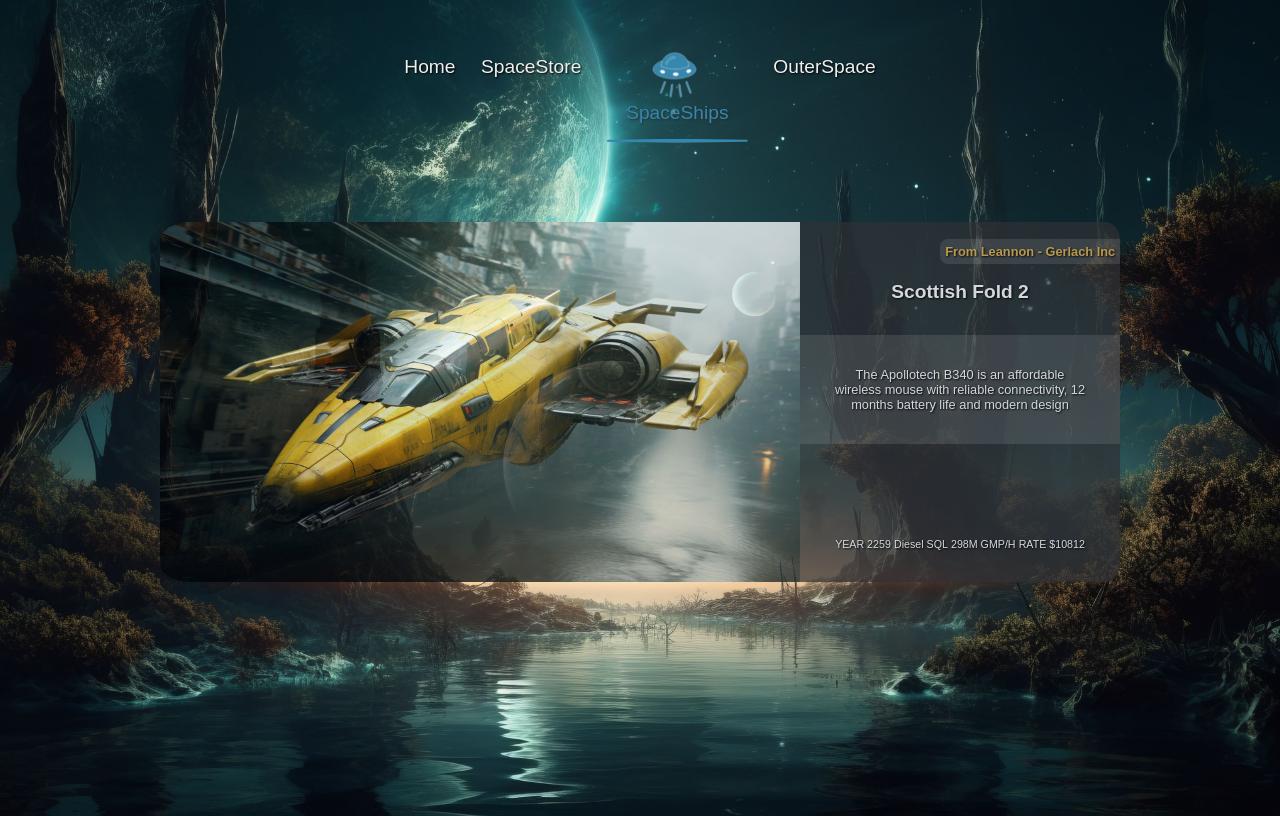
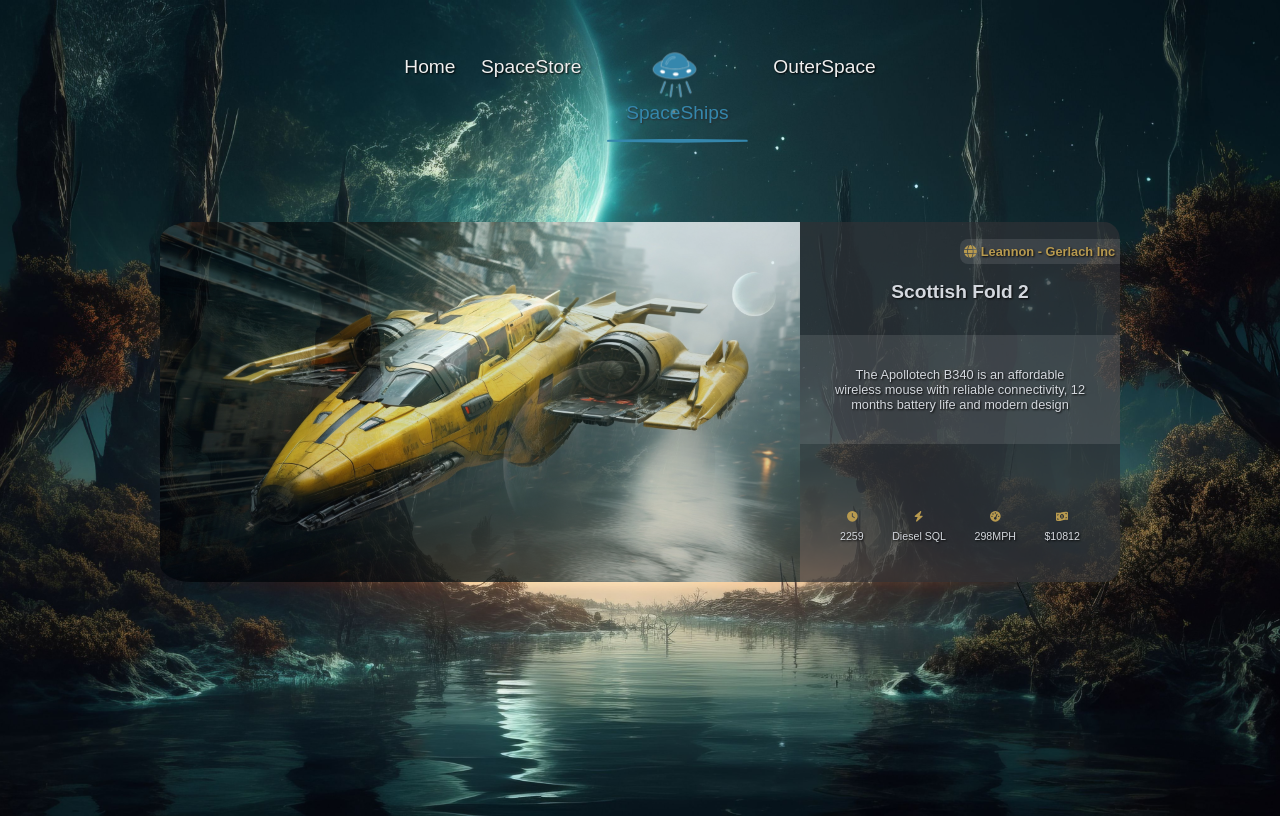
Before and after one commit to thegroosalugg/Andromeda, a React (Vite) app: page /ships in a window 1280 px wide. Both pictures are taken after a click on the element 640 px from the left and 305 px from the top of the page. Built offline with nearby package versions, Linux system fonts and the light colour scheme; a web font is replaced by a local one.

Commit message:
added font awesome icons

```diff
--- a/package.json
+++ b/package.json
@@ -10,6 +10,11 @@
     "preview": "vite preview"
   },
   "dependencies": {
+    "@fortawesome/fontawesome-svg-core": "^6.5.1",
+    "@fortawesome/free-brands-svg-icons": "^6.5.1",
+    "@fortawesome/free-regular-svg-icons": "^6.5.1",
+    "@fortawesome/free-solid-svg-icons": "^6.5.1",
+    "@fortawesome/react-fontawesome": "^0.2.0",
     "@reduxjs/toolkit": "^2.2.2",
     "faker": "^5.5.3",
     "framer-motion": "^11.0.24",
--- a/src/components/spaceships/ShipInfo.module.css
+++ b/src/components/spaceships/ShipInfo.module.css
@@ -46,13 +46,18 @@
 
 .specs {
   display: flex;
-  justify-content: space-evenly;
+  justify-content: space-between;
   padding: 2rem;
   margin-top: auto;
   font-size: smaller;
 }
 
+.specs span {
+  text-align: center;
+  color: rgb(184, 154, 79);
+}
+
 .specs p {
-  margin: 0;
-  text-align: center;
+  margin: 0.5rem;
+  color: #d4d8de;
 }
--- a/src/components/spaceships/ShipInfo.tsx
+++ b/src/components/spaceships/ShipInfo.tsx
@@ -1,6 +1,14 @@
 import css from './ShipInfo.module.css';
 import SpaceShip from '../../models/SpaceShip';
 import { motion } from 'framer-motion';
+import { FontAwesomeIcon } from '@fortawesome/react-fontawesome';
+import {
+  faBolt,
+  faClock,
+  faMoneyBill1Wave,
+  faGaugeHigh,
+  faGlobe,
+} from '@fortawesome/free-solid-svg-icons';
 
 const ShipInfo: React.FC<SpaceShip> = ({
   name,
@@ -27,14 +35,28 @@ const ShipInfo: React.FC<SpaceShip> = ({
         animate={{ y: 0 }}
         transition={{ duration: 0.5 }}
       >
-        <h4>From {make}</h4>
+        <h4>
+          <FontAwesomeIcon icon={faGlobe} /> {make}
+        </h4>
         <h2>{name}</h2>
         <article>{specs}</article>
         <div className={css.specs}>
-            <p>YEAR {year}</p>
+          <span>
+            <FontAwesomeIcon icon={faClock} />
+            <p>{year}</p>
+          </span>
+          <span>
+            <FontAwesomeIcon icon={faBolt} />
             <p>{fuel}</p>
-            <p>{speed}M GMP/H</p>
-            <p>RATE ${price}</p>
+          </span>
+          <span>
+            <FontAwesomeIcon icon={faGaugeHigh} />
+            <p>{speed}MPH</p>
+          </span>
+          <span>
+            <FontAwesomeIcon icon={faMoneyBill1Wave} />
+            <p>${price}</p>
+          </span>
         </div>
       </motion.div>
     </section>
```
Also changed, not shown: 1 other file (tests, documents, lock files or other folders).
